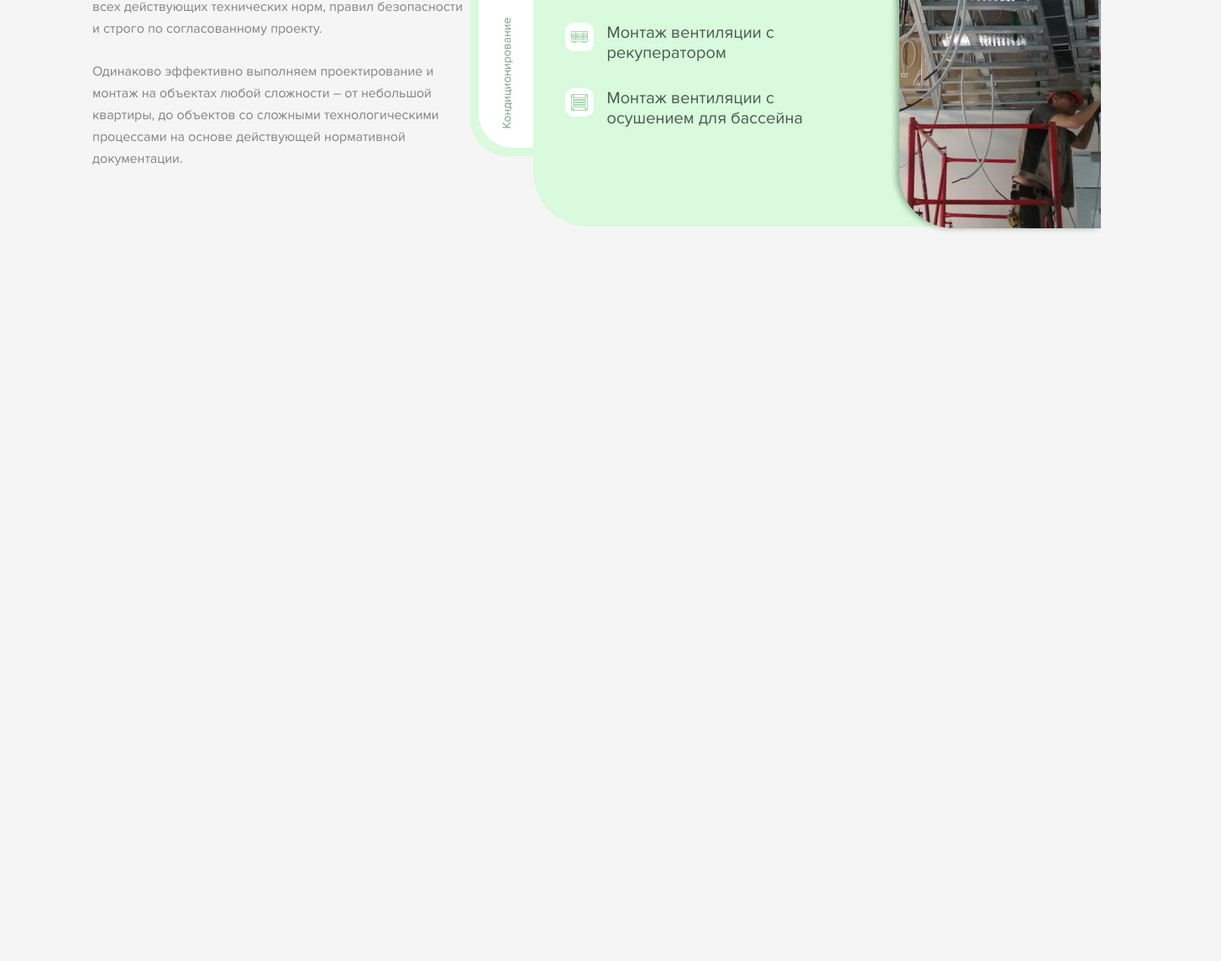
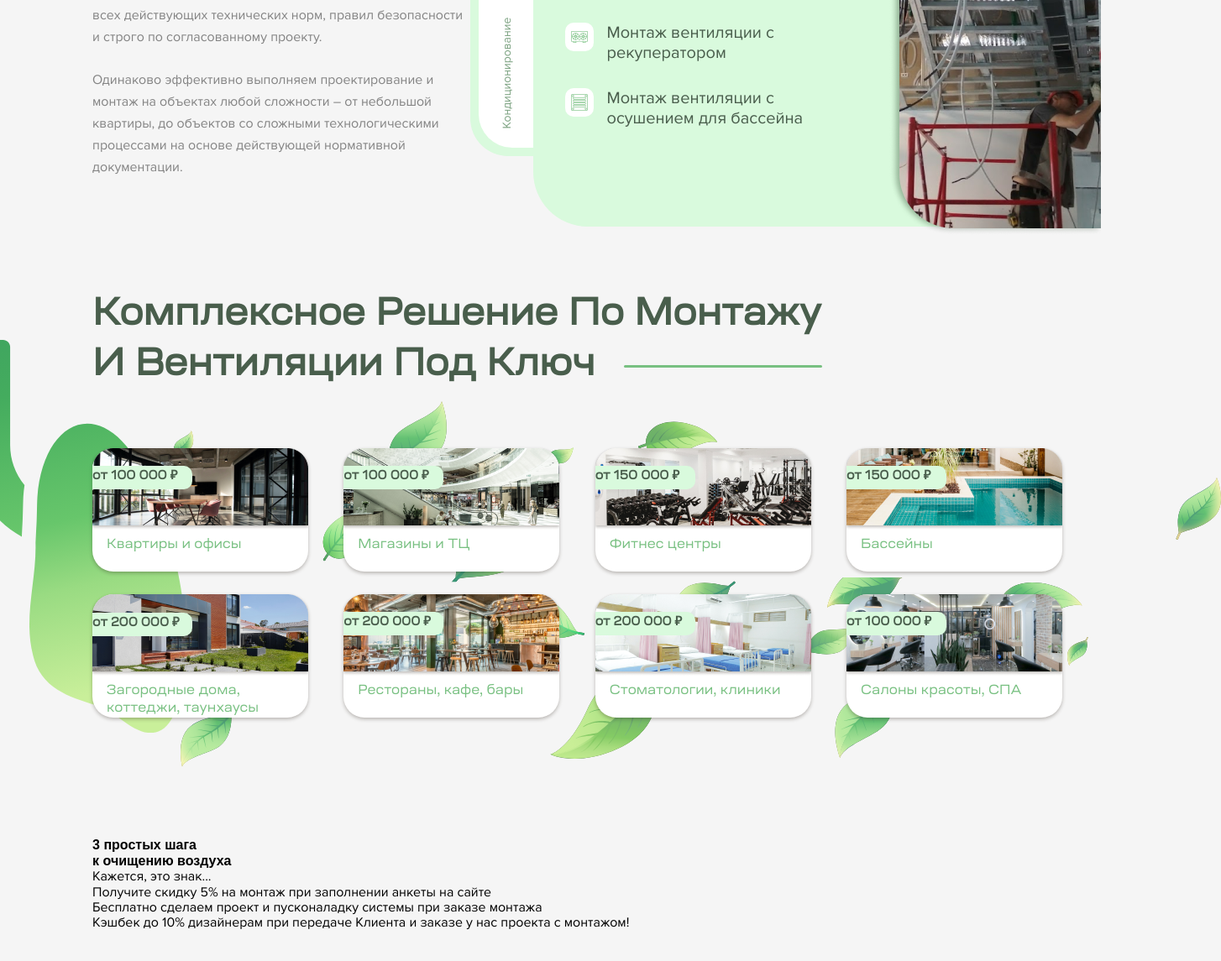
Before and after one commit to leonixxx/GreenLanding, a website built with webpack: page dist/index.html in a window 1280 px wide. Shown: the part 1285-2430 px from the top of the page at 84% size, 1454 px wide, since content can reach past the window. Before the commit the page ends 1565 px from the top, so only its background shows below. Built offline with nearby package versions, Linux system fonts and the light colour scheme; files whose address does not match are found by name.

Commit message:
firstBlock almost

```diff
--- a/dist/css/reset.css
+++ b/dist/css/reset.css
@@ -1,4 +1,4 @@
-ul, h1, h2, h3, a, p {
+ul, h1, h2, h3, a, p,h4 {
 	margin: 0;
 	padding: 0;
 }
--- a/dist/css/services.css
+++ b/dist/css/services.css
@@ -1,6 +1,7 @@
 .services {
 	margin-left: clamp(80px, 8.6vw, 135px);
 	margin-top: clamp(60px, 10vh, 100px);
+	margin-bottom: clamp(60px, 10vh, 100px);
 }
 .services__inner {
 	display: flex;
@@ -12,13 +13,10 @@
 	font-family: "Ruberoid", sans-serif;
 	font-size: 45px;
 	font-style: normal;
-	font-weight: 400;
+	font-weight: bold;
 	line-height: 60px; /* 133.333% */
 	display: block;
 	margin-bottom: 10px;
-}
-.services__title2 {
-	margin-bottom: 25px;
 }
 .services__right {
 	width: 450px;
@@ -28,6 +26,7 @@
 	display: flex;
 	align-items: center;
 	justify-content: space-between;
+	margin-bottom: 25px;
 }
 .services__line {
 	width: 245px;
@@ -73,13 +72,12 @@
 .services__left--change1 {
 	border-radius: 40px 0px 0px 0px;
 	background: #fff;
-	color: #7CA281;
+	color: #7ca281;
 }
 .services__left--change2 {
 	border-radius: 0px 0px 0px 40px;
 	background: #fff;
-	color: #7CA281;
-
+	color: #7ca281;
 }
 .services__left--Active {
 	background: #5ccd6a;
@@ -148,3 +146,97 @@
 	width: 307px;
 }
 /* ПОсле ТАБА */
+
+.services__solution {
+	width: 869px;
+	margin-top: clamp(60px, 9.5vh, 100px);
+	color: #495e4c;
+	font-family: "Ruberoid", sans-serif;
+	font-size: 45px;
+	font-style: bold;
+	font-weight: 400;
+	line-height: 60px; /* 133.333% */
+	text-transform: capitalize;
+	margin-bottom: clamp(50px, 8.5vh, 85px);
+}
+.services__solution--inner {
+	display: flex;
+	align-items: center;
+	justify-content: space-between;
+}
+.services__solution--line {
+	width: 236px;
+	height: 3px;
+	border-radius: 1.5px;
+	background: var(--unnamed, #78c081);
+}
+/* КАРТОЧКИ */
+.services__cardsWrapper {
+	display: grid;
+	grid-template-columns: repeat(4, 1fr);
+	gap: clamp(20px, 3.4vh, 35px);
+	z-index: 2;
+}
+.services__cardsInner {
+	width: 257px;
+	height: 147px;
+	background: #fff;
+	backdrop-filter: blur(1px);
+	color: #78c081;
+	font-family: "Ruberoid", sans-serif;
+	font-size: 16px;
+	font-style: normal;
+	font-weight: 400;
+	line-height: normal;
+	box-shadow: 0px 2px 4px 0px rgba(46, 35, 25, 0.3);
+	border-radius: 25px;
+	/* background: url(../img/servic/BigCardsImg.svg),	lightgray -24.48px -36.821px / 110.895% 206.791% no-repeat; */
+}
+.services__cards--price {
+	color: #495d4c;
+	font-size: 15px;
+	font-style: normal;
+	font-weight: 600;
+	line-height: normal;
+	width: 119px;
+	height: 28px;
+	border-radius: 0px 10px 10px 0px;
+	background: #d9fadd;
+	position: relative;
+	top: -105px;
+}
+.fivecards {
+	top: -125px;
+}
+.services__cards__text {
+	margin-left: 17px;
+}
+.services__bigImg {
+	float: left;
+	z-index: -1;
+	margin-left: -135px;
+	margin-top: -450px;
+}
+.services__topflowers {
+	float: left;
+	margin-left: 75px;
+	margin-top: -405px;
+	z-index: -1;
+}
+.services__bottomflowers {
+	float: right;
+	margin-top: -190px;
+	margin-right: -25px;
+	z-index: -1;
+}
+.services__flowers {
+	z-index: -1;
+	margin-top: -35px;
+	margin-left: 105px;
+}
+.services__flowers2 {
+	position: relative;
+	z-index: 1;
+	top: -350px;
+	margin-left: 1290px;
+}
--- a/dist/fonts/Proxima/stylesheet.css
+++ b/dist/fonts/Proxima/stylesheet.css
@@ -1,4 +1,4 @@
-@font-face {
+/* @font-face {
     font-family: 'Proxima Nova Bl';
     src: url('ProximaNova-Black.eot');
     src: local('Proxima Nova Black'), local('ProximaNova-Black'),
@@ -44,8 +44,8 @@
         url('ProximaNovaT-Thin.ttf') format('truetype');
     font-weight: 100;
     font-style: normal;
-}
-
+} */
+/*
 @font-face {
     font-family: 'Proxima Nova Lt';
     src: url('ProximaNova-Light.eot');
@@ -68,7 +68,7 @@
         url('ProximaNova-BlackIt.ttf') format('truetype');
     font-weight: 900;
     font-style: italic;
-}
+} */
 
 @font-face {
     font-family: 'Proxima Nova Rg';
@@ -81,7 +81,7 @@
     font-weight: bold;
     font-style: italic;
 }
-
+/*
 @font-face {
     font-family: 'Proxima Nova Th';
     src: url('ProximaNova-ThinIt.eot');
@@ -92,7 +92,7 @@
         url('ProximaNova-ThinIt.ttf') format('truetype');
     font-weight: 100;
     font-style: italic;
-}
+} */
 
 @font-face {
     font-family: 'Proxima Nova Rg';
@@ -118,7 +118,7 @@
     font-style: italic;
 }
 
-@font-face {
+/* @font-face {
     font-family: 'Proxima Nova Th';
     src: url('ProximaNova-ExtrabldIt.eot');
     src: local('Proxima Nova Extrabold Italic'), local('ProximaNova-ExtrabldIt'),
@@ -128,7 +128,7 @@
         url('ProximaNova-ExtrabldIt.ttf') format('truetype');
     font-weight: 800;
     font-style: italic;
-}
+} */
 
 @font-face {
     font-family: 'Proxima Nova Rg';
@@ -141,7 +141,7 @@
     font-weight: normal;
     font-style: normal;
 }
-
+/*
 @font-face {
     font-family: 'Proxima Nova Lt';
     src: url('ProximaNova-LightIt.eot');
@@ -164,4 +164,4 @@
         url('ProximaNova-Semibold.ttf') format('truetype');
     font-weight: 600;
     font-style: normal;
-}
+} */
--- a/dist/index.html
+++ b/dist/index.html
@@ -100,9 +100,9 @@
 				<section class="services">
 					<div class="services__inner">
 						<div class="services__right">
-							<p class="services__title1">Предоставляемые</p>
+							<h4 class="services__title1">Предоставляемые</h4>
 							<div class="services__titleFlex">
-								<h2 class="services__title2">Услуги</h2>
+								<h4 class="services__title2">Услуги</h4>
 								<div class="services__line"></div>
 							</div>
 							<p class="services__text1">
@@ -264,6 +264,81 @@
 							</div>
 						</div>
 					</div>
+					<div class="services__solution">
+						<h4 class="services__solution--title">Комплексное решение по монтажу</h4>
+						<div class="services__solution--inner">
+						<h4 class="services__solution--title">и вентиляции под ключ</h4>
+						<div class="services__solution--line"></div>
+						</div>
+					</div>
+					<div class="services__cardsWrapper">
+						<div class="services__cardsInner">
+							<img src="img/servic/cards1.png" alt="cards1 Photo" class="services__cards--photo">
+							<p class="services__cards__text">Квартиры и офисы</p>
+							<div class="services__cards--price">от 100 000 ₽</div>
+						</div>
+						<div class="services__cardsInner">
+							<img src="img/servic/cards2.png" alt="cards1 Photo" class="services__cards--photo">
+							<p class="services__cards__text">Магазины и ТЦ</p>
+							<div class="services__cards--price">от 100 000 ₽</div>
+						</div>
+						<div class="services__cardsInner">
+							<img src="img/servic/cards3.png" alt="cards1 Photo" class="services__cards--photo">
+							<p class="services__cards__text">Фитнес центры</p>
+							<div class="services__cards--price">от 150 000 ₽</div>
+						</div>
+						<div class="services__cardsInner">
+							<img src="img/servic/cards4.png" alt="cards1 Photo" class="services__cards--photo">
+							<p class="services__cards__text">Бассейны</p>
+							<div class="services__cards--price">от 150 000 ₽</div>
+						</div>
+						<div class="services__cardsInner">
+							<img src="img/servic/cards5.png" alt="cards1 Photo" class="services__cards--photo">
+							<p class="services__cards__text">Загородные дома, коттеджи, таунхаусы</p>
+							<div class="services__cards--price fivecards">от 200 000 ₽</div>
+						</div>
+						<div class="services__cardsInner">
+							<img src="img/servic/cards6.png" alt="cards1 Photo" class="services__cards--photo">
+							<p class="services__cards__text">Рестораны, кафе, бары</p>
+							<div class="services__cards--price">от 200 000 ₽</div>
+						</div>
+						<div class="services__cardsInner">
+							<img src="img/servic/cards7.png" alt="cards1 Photo" class="services__cards--photo">
+							<p class="services__cards__text">Стоматологии, клиники</p>
+							<div class="services__cards--price">от 200 000 ₽</div>
+						</div>
+						<div class="services__cardsInner">
+							<img src="img/servic/cards8.png" alt="cards1 Photo" class="services__cards--photo">
+							<p class="services__cards__text">Салоны красоты, СПА</p>
+							<div class="services__cards--price">от 100 000 ₽</div>
+						</div>
+					</div>
+					<div class="services__bigImg">
+						<img src="img/servic/BigCardsImg.svg" alt="Big background img">
+					</div>
+					<div class="services__topflowers">
+						<img src="img/servic/topflowers.svg" alt="flowers">
+					</div>
+					<div class="services__bottomflowers">
+						<img src="img/servic/bottomflowers.svg" alt="flowers">
+					</div>
+					<img class="services__flowers" src="img/servic/flower.svg" alt="flower">
+					<img class="services__flowers2" src="img/servic/flowers2.svg" alt="flower">
+					<div class="3steps">
+						<div class="3wteps__inner">
+							<div class="3wteps__title--wrapper">
+								<h4 class="3steps__title">3 простых шага</h4>
+								<div class="3steps__line"></div>
+								<h4 class="3steps__title">к очищению воздуха</h4>
+							</div>
+							<div class="3wteps_opinion">
+								<p class="opinion__title">Кажется, это знак...</p>
+								<p class="opinion__text">Получите скидку 5% на монтаж при заполнении анкеты на сайте</p>
+								<p class="opinion__text">Бесплатно сделаем проект и пусконаладку системы при заказе монтажа</p>
+								<p class="opinion__text">Кэшбек до 10% дизайнерам при передаче Клиента и заказе у нас проекта с монтажом!</p>
+							</div>
+						</div>
+					</div>
 				</section>
 			</section>
 		</div>
```
Also changed, not shown: dist/img/servic/BigCardsImg.svg (added), dist/img/servic/bottomflowers.svg (added), dist/img/servic/cards1.png (added), dist/img/servic/cards2.png (added), dist/img/servic/cards3.png (added), dist/img/servic/cards4.png (added), dist/img/servic/cards5.png (added), dist/img/servic/cards6.png (added), dist/img/servic/cards7.png (added), dist/img/servic/cards8.png (added), dist/img/servic/flower.svg (added), dist/img/servic/flowers2.svg (added), dist/img/servic/topflowers.svg (added).
